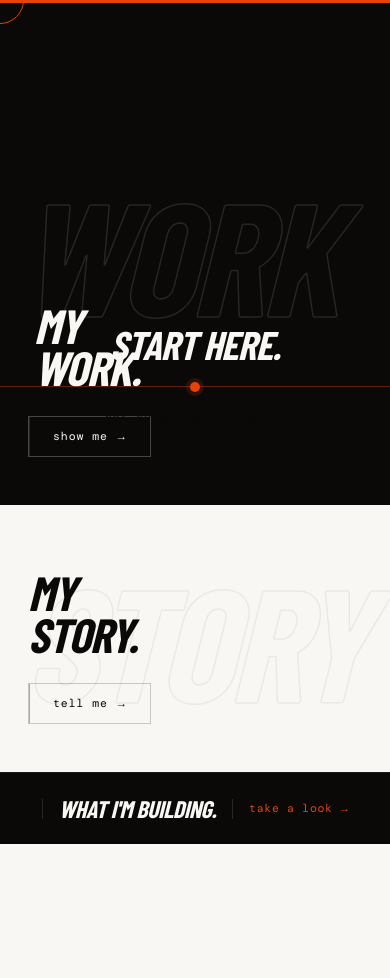
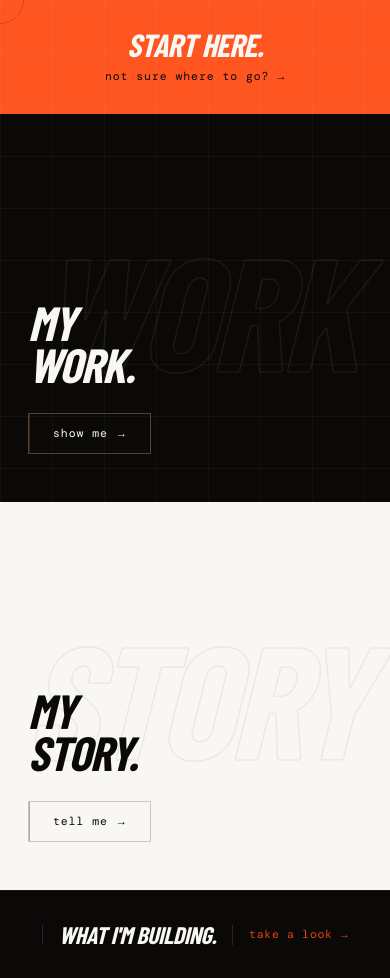
Before and after one commit to timshephard-create/timshephard-portfolio, a plain HTML site: page index.html in a window 390 px wide. Before the commit the page ends 844 px from the top, so only its background shows below. Drawn offline with nearby package versions, Linux system fonts and the light colour scheme; a web font is replaced by a local one.

Commit message:
Homepage: restructure into clean vertical tiers (Start Here band → Work/Story split → Building strip), eliminate center-overlay overlap
Replaced the absolute center-cta overlay with a full-width Start Here band at the top (single /explore/ target); split moved below it; bottom strip unchanged. Mobile stacks all tiers in flow (Start Here → Work → Story → Building) with no horizontal overflow. Layout only — no content/copy changes.

Co-Authored-By: Claude Opus 4.8 (1M context) <noreply@anthropic.com>

```diff
--- a/index.html
+++ b/index.html
@@ -51,8 +51,8 @@ body::before {
 /* ── MAIN SPLIT ── */
 .split-container {
   position: fixed;
-  top: 0; left: 0; right: 0;
-  bottom: 90px; /* leave room for the third strip */
+  top: 132px; left: 0; right: 0;   /* sits below the Start Here band */
+  bottom: 90px;                    /* leaves room for the third strip */
   display: flex;
   z-index: 9000;
 }
@@ -151,82 +151,45 @@ body::before {
   transition: box-shadow 0.3s ease;
 }
 
-/* ── CENTER TIEBREAKER CTA ── */
-/* REST (50/50): two stacked, full-bleed copies clipped at a STATIC 50% seam —
-   white over the dark Work half, orange over the light Story half. The clip does
-   not move at rest. mix-blend-mode is gone (it inverted to near-black on the warm
-   white panel and vanished).
-   HOVER: the divide shifts to 58/42 and — at this headline width — the CTA crosses
-   the new seam (measured: "START HERE." ≈330px, the seam only moves ~8% from center,
-   so it clears only above ~2200px wide). So rather than track a moving clip we DROP
-   the split and paint the whole CTA a single color. Orange #e8420a is legible on
-   BOTH panels, so either hover → all orange. (White-on-dark lives only at rest.) */
-.center-cta {
-  position: absolute;
-  inset: 0;
-  z-index: 20;
-  pointer-events: none;            /* panels keep their own hover/click */
-  animation: fadeIn 0.9s ease 0.5s both;
+/* ── TIER 1: START HERE — primary guided entry point (full-width top band) ── */
+.start-here {
+  position: fixed;
+  top: 0; left: 0; right: 0;
+  height: 132px;
+  z-index: 9200;
+  background: var(--orange);
+  display: flex;
+  align-items: center;
+  justify-content: center;
+  gap: 28px;
+  text-decoration: none;
+  cursor: pointer;
+  overflow: hidden;
+  animation: fadeIn 0.7s ease both;
+  transition: background 0.3s var(--ease);
 }
-.cc-copy {
-  position: absolute;
-  inset: 0;
-  transition: clip-path 0.25s ease, opacity 0.25s ease;
-}
-.cc-onDark  { clip-path: inset(0 50% 0 0); }   /* left half — over dark Work panel */
-.cc-onLight { clip-path: inset(0 0 0 50%); }   /* right half — over light Story panel */
-.cc-onDark  .center-cta-head,
-.cc-onDark  .center-cta-sub  { color: var(--white); }
-.cc-onLight .center-cta-head { color: var(--orange); }
-.cc-onLight .center-cta-sub  { color: var(--ink); }   /* rest: ink on warm white (~16:1, AA). Orange (~3.8:1) failed at 11px. */
-
-/* hover either panel → single orange CTA: hide the white copy, unclip the orange one.
-   The sub-line goes back to orange so it stays readable when the orange copy sits
-   over the dark panel (hover-Work); orange-on-light is acceptable for the transient hover. */
-.split-container:has(.panel-show:hover) .cc-onDark,
-.split-container:has(.panel-tell:hover) .cc-onDark  { opacity: 0; }
-.split-container:has(.panel-show:hover) .cc-onLight,
-.split-container:has(.panel-tell:hover) .cc-onLight { clip-path: inset(0 0 0 0); }
-.split-container:has(.panel-show:hover) .cc-onLight .center-cta-sub,
-.split-container:has(.panel-tell:hover) .cc-onLight .center-cta-sub { color: var(--orange); }
-
-.center-cta-head,
-.center-cta-sub {
-  position: absolute;
-  left: 50%;
-  transform: translateX(-50%);
-  white-space: nowrap;
-  text-align: center;
-}
-.center-cta-head {
-  bottom: calc(50% + 24px);        /* just above the divider dot */
+.start-here:hover { background: var(--orange-hi); }
+.sh-head {
   font-family: var(--font-disp);
   font-weight: 900;
   font-style: italic;
   text-transform: uppercase;
   letter-spacing: -0.025em;
-  line-height: 0.88;
-  font-size: clamp(2.5rem, 4.5vw, 4.5rem);
+  line-height: 0.9;
+  font-size: clamp(2rem, 3.4vw, 2.85rem);
+  color: var(--white);
 }
-.center-cta-sub {
-  top: calc(50% + 24px);           /* just below the divider dot */
+.sh-sub {
   font-family: var(--font-mono);
   font-size: 0.72rem;
   letter-spacing: 0.08em;
+  color: var(--ink);
   display: inline-flex;
   align-items: center;
   gap: 8px;
+  transition: gap 0.3s var(--ease);
 }
-.cc-hit {                          /* clickable target over the text */
-  position: absolute;
-  top: 50%; left: 50%;
-  transform: translate(-50%, -50%);
-  width: min(80vw, 360px);
-  height: 140px;
-  pointer-events: auto;
-  cursor: pointer;
-}
-.center-cta:hover .center-cta-sub { gap: 16px; }
+.start-here:hover .sh-sub { gap: 16px; }
 
 /* ── PANEL BASE ── */
 .panel {
@@ -389,28 +352,39 @@ body::before {
 .panel-show { animation: slideLeft  0.9s var(--ease) 0.15s both; }
 .panel-tell  { animation: slideRight 0.9s var(--ease) 0.25s both; }
 
-/* ── MOBILE ── */
+/* ── MOBILE: static vertical stack, page scrolls (Start Here → Work → Story → Building) ── */
 @media (max-width: 700px) {
-  .split-container { flex-direction: column; bottom: 72px; }
-  .panel { padding: 40px 28px 48px; }
-  .panel-stat { display: none; }
-  .divider { top: 50%; left: 0; right: 0; bottom: auto; width: 100%; height: 1px; transform: none; }
-  .divider::after { top: 50%; left: 50%; }
-  /* stacked panels → two-tone clipped top/bottom; the divide doesn't move here, so
-     keep the rest split stable and don't apply the desktop orange-on-hover swap */
-  .cc-onDark,
-  .split-container:has(.panel-show:hover) .cc-onDark,
-  .split-container:has(.panel-tell:hover) .cc-onDark { clip-path: inset(0 0 50% 0); opacity: 1; }   /* top — dark Work */
-  .cc-onLight,
-  .split-container:has(.panel-show:hover) .cc-onLight,
-  .split-container:has(.panel-tell:hover) .cc-onLight { clip-path: inset(50% 0 0 0); }              /* bottom — light Story */
-  /* divide doesn't move on mobile, so keep the bottom sub-line ink (don't flip to orange on touch) */
-  .split-container:has(.panel-show:hover) .cc-onLight .center-cta-sub,
-  .split-container:has(.panel-tell:hover) .cc-onLight .center-cta-sub { color: var(--ink); }
-  .split-container:has(.panel-show:hover) .divider,
-  .split-container:has(.panel-tell:hover) .divider { left: 0; top: 50%; }
+  body { overflow-x: hidden; }
+  /* stacked full-width blocks: drop the horizontal slide-in (caused transient x-overflow) */
+  .panel-show, .panel-tell { animation: fadeIn 0.6s ease both; }
+  /* TIER 1 */
+  .start-here {
+    position: static;
+    height: auto;
+    min-height: 104px;
+    flex-direction: column;
+    gap: 10px;
+    padding: 30px 24px;
+    text-align: center;
+  }
+  /* TIER 2 */
+  .split-container {
+    position: static;
+    flex-direction: column;
+    bottom: auto;
+    z-index: auto;
+  }
+  .panel { min-height: 46vh; padding: 44px 28px 48px; }
+  .divider { display: none; }
   .panel-headline { font-size: clamp(3rem, 10vw, 5rem); }
-  .third-strip { height: 72px; gap: 16px; }
+  /* TIER 3 */
+  .third-strip {
+    position: static;
+    height: auto;
+    min-height: 88px;
+    padding: 22px 24px;
+    gap: 16px;
+  }
   .strip-label, .strip-divider:first-of-type { display: none; }
 }
   </style>
@@ -420,23 +394,16 @@ body::before {
 
 
 
+<!-- TIER 1: START HERE — primary guided entry point (full-width top band) -->
+<a href="/explore/" class="start-here" id="start-here" aria-label="Start here — not sure where to go? Explore interactively.">
+  <span class="sh-head">Start Here.</span>
+  <span class="sh-sub">not sure where to go? →</span>
+</a>
+
+<!-- TIER 2: MY WORK + MY STORY -->
 <div class="split-container" id="ts-split">
 
   <div class="divider"></div>
-
-  <!-- CENTER TIEBREAKER CTA — rest: two-tone clipped at a static 50% seam (white over
-       the dark Work half, orange over the light Story half). hover: see styles. -->
-  <div class="center-cta" id="center-cta">
-    <div class="cc-copy cc-onDark">
-      <span class="center-cta-head">Start Here.</span>
-      <span class="center-cta-sub">not sure where to go? →</span>
-    </div>
-    <div class="cc-copy cc-onLight">
-      <span class="center-cta-head">Start Here.</span>
-      <span class="center-cta-sub">not sure where to go? →</span>
-    </div>
-    <a href="/explore/" class="cc-hit" aria-label="Start here — not sure where to go? Explore interactively."></a>
-  </div>
 
   <!-- LEFT: SHOW / THE WORK -->
   <div class="panel panel-show" onclick="window.location.href='/work/'">
@@ -480,7 +447,7 @@ document.addEventListener('mousemove', e => {
   cursor.style.left = mx + 'px';
   cursor.style.top  = my + 'px';
 });
-document.querySelectorAll('.panel, .panel-cta, .nav-logo, .third-strip').forEach(el => {
+document.querySelectorAll('.panel, .panel-cta, .start-here, .third-strip').forEach(el => {
   el.addEventListener('mouseenter', () => cursor.classList.add('expanded'));
   el.addEventListener('mouseleave', () => cursor.classList.remove('expanded'));
 });
```
